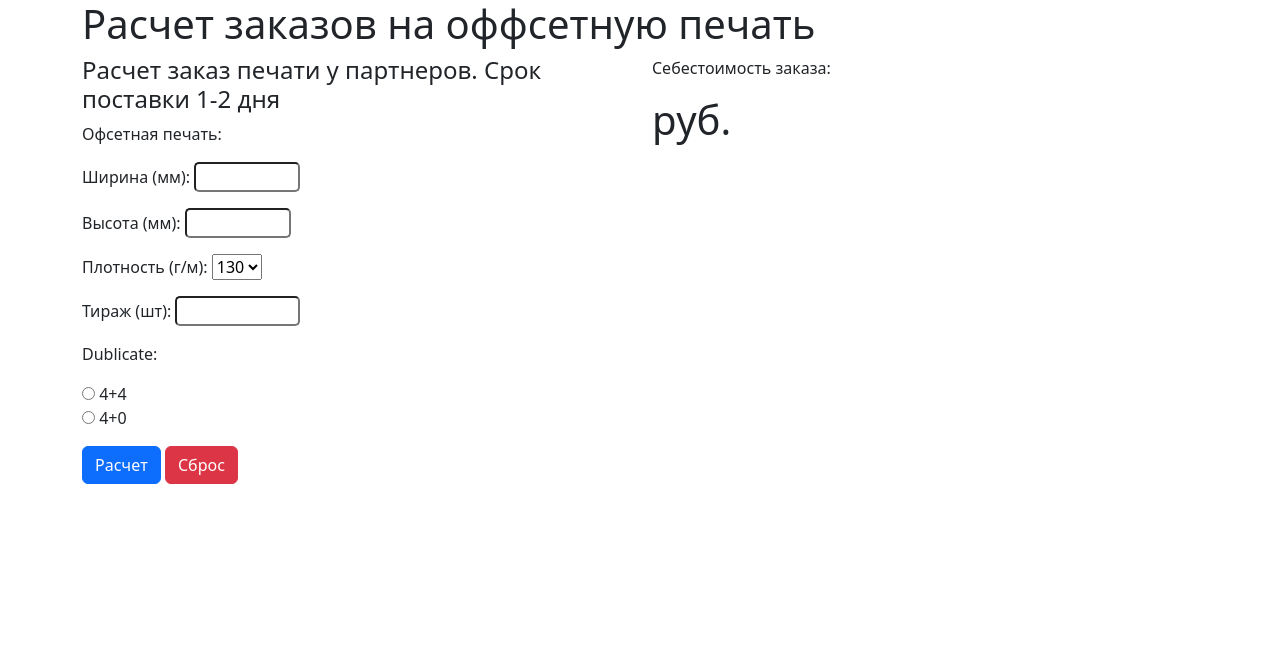
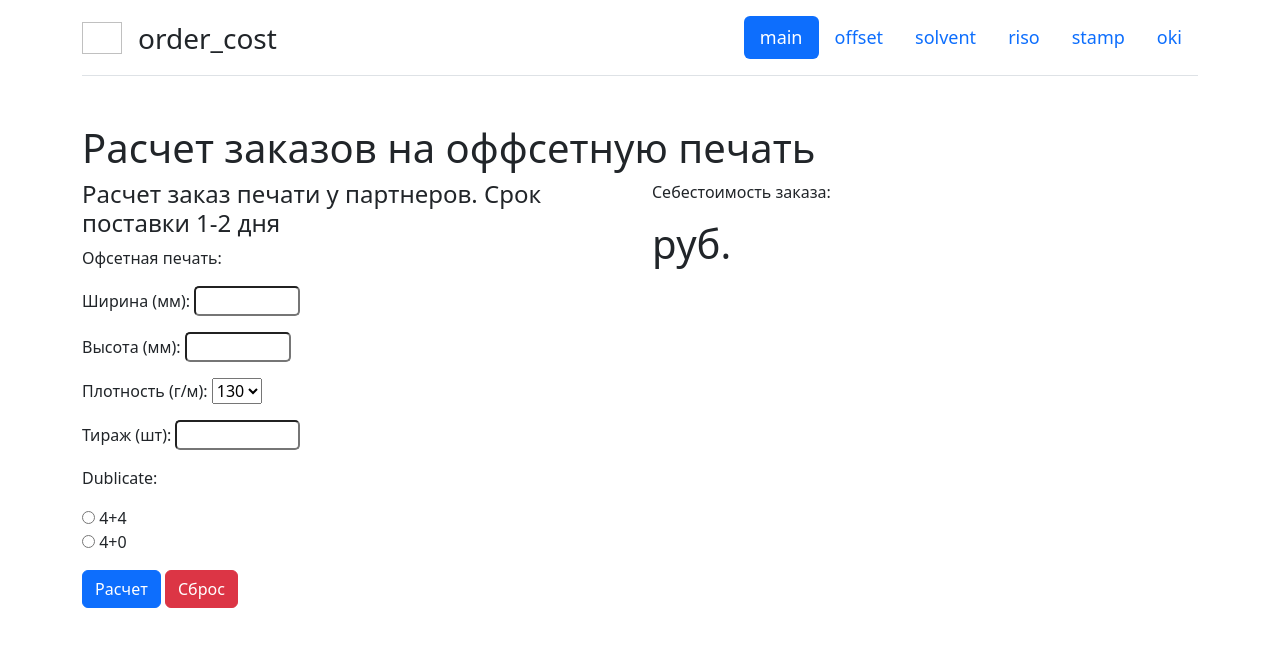
Before and after one commit to Klaus8k/sokolol, a Django app: page /order_cost/offset/ in a window 1280 px wide. Shown: the top 647 px of the page. Run offline with Django 4.2, Linux system fonts and the light colour scheme; some libraries are stand-ins or nearby versions.

Commit message:
Custom template tags

```diff
--- a/order_cost/templates/order_cost/offset.html
+++ b/order_cost/templates/order_cost/offset.html
@@ -17,6 +17,25 @@
 </head>
 
 <body>
+
+    <div class="container">
+        <header class="d-flex flex-wrap justify-content-center py-3 mb-5 border-bottom">
+            <a href="/" class="d-flex align-items-center mb-3 mb-md-0 me-md-auto text-dark text-decoration-none">
+                <img class="me-3" width="40" height="32"></img>
+                <span class="fs-3">order_cost</span>
+            </a>
+
+            <ul class="nav nav-pills">
+                <li class="nav-item"><a href="/order_cost" class="nav-link active">main</a></li>
+                <li class="nav-item"><a href="{% url 'order_cost:offset' %}" class="nav-link " aria-current="page">offset</a></li>
+                <li class="nav-item"><a href="{% url 'order_cost:solvent' %}" class="nav-link">solvent</a></li>
+                <li class="nav-item"><a href="#" class="nav-link">riso</a></li>
+                <li class="nav-item"><a href="#" class="nav-link">stamp</a></li>
+                <li class="nav-item"><a href="#" class="nav-link">oki</a></li>
+            </ul>
+        </header>
+    </div>
+
     <!-- https://kmv-it.ru/blog/django/bootstrap4-i-formy-v-django/ -->
     <!-- form for offset -->
     <div class="container">
--- a/order_cost/templates/order_cost/order_cost_index.html
+++ b/order_cost/templates/order_cost/order_cost_index.html
@@ -25,8 +25,9 @@
             </a>
 
             <ul class="nav nav-pills">
-                <li class="nav-item"><a href="offset" class="nav-link active" aria-current="page">offset</a></li>
-                <li class="nav-item"><a href="solvent" class="nav-link">solvent</a></li>
+                <li class="nav-item"><a href="/order_cost" class="nav-link active">main</a></li>
+                <li class="nav-item"><a href="{% url 'order_cost:offset' %}" class="nav-link " aria-current="page">offset</a></li>
+                <li class="nav-item"><a href="{% url 'order_cost:solvent' %}" class="nav-link">solvent</a></li>
                 <li class="nav-item"><a href="#" class="nav-link">riso</a></li>
                 <li class="nav-item"><a href="#" class="nav-link">stamp</a></li>
                 <li class="nav-item"><a href="#" class="nav-link">oki</a></li>
--- a/order_cost/views.py
+++ b/order_cost/views.py
@@ -12,7 +12,7 @@
         if form.is_valid():
             data = form.cleaned_data
             context = data
-            context['result'] = result(data)
+            context['result'] = data
             context['form'] = form
             print(context)
         else:
@@ -26,7 +26,7 @@
         if form.is_valid():
             data = form.cleaned_data
             context = data
-            context['result'] = result(data)
+            context['result'] = data
             context['form'] = form
             print(context)
         else:
--- a/talpo/templates/talpo/index.html
+++ b/talpo/templates/talpo/index.html
@@ -100,7 +100,7 @@
                         <p class="explain">перейти на страницу проекта или скачать</p>
 
                         <div class="projects__dwnl d-flex">
-                            <a href="/order_cost/" class="projects__dwnl__btn btn">order_cost</a>
+                            <a href="/order_cost" class="projects__dwnl__btn btn">order_cost</a>
                             <div class="icon-dwn">
                                 <img href="#" src="{% static '/static/download.svg' %}" alt="icon-dwn">
                                 <img href="#" src="{% static '/static/git.svg' %}" alt="icon-git">
```
